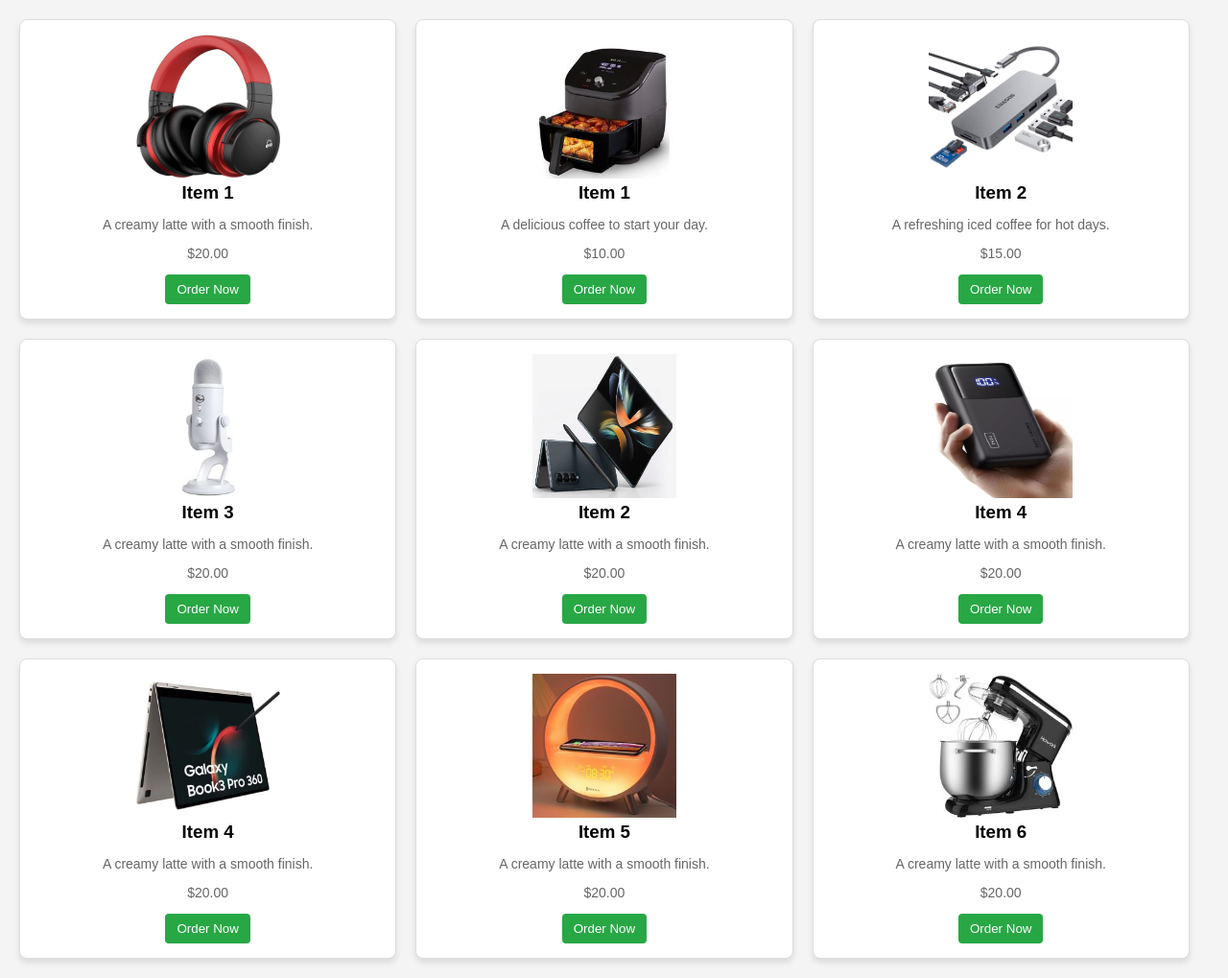
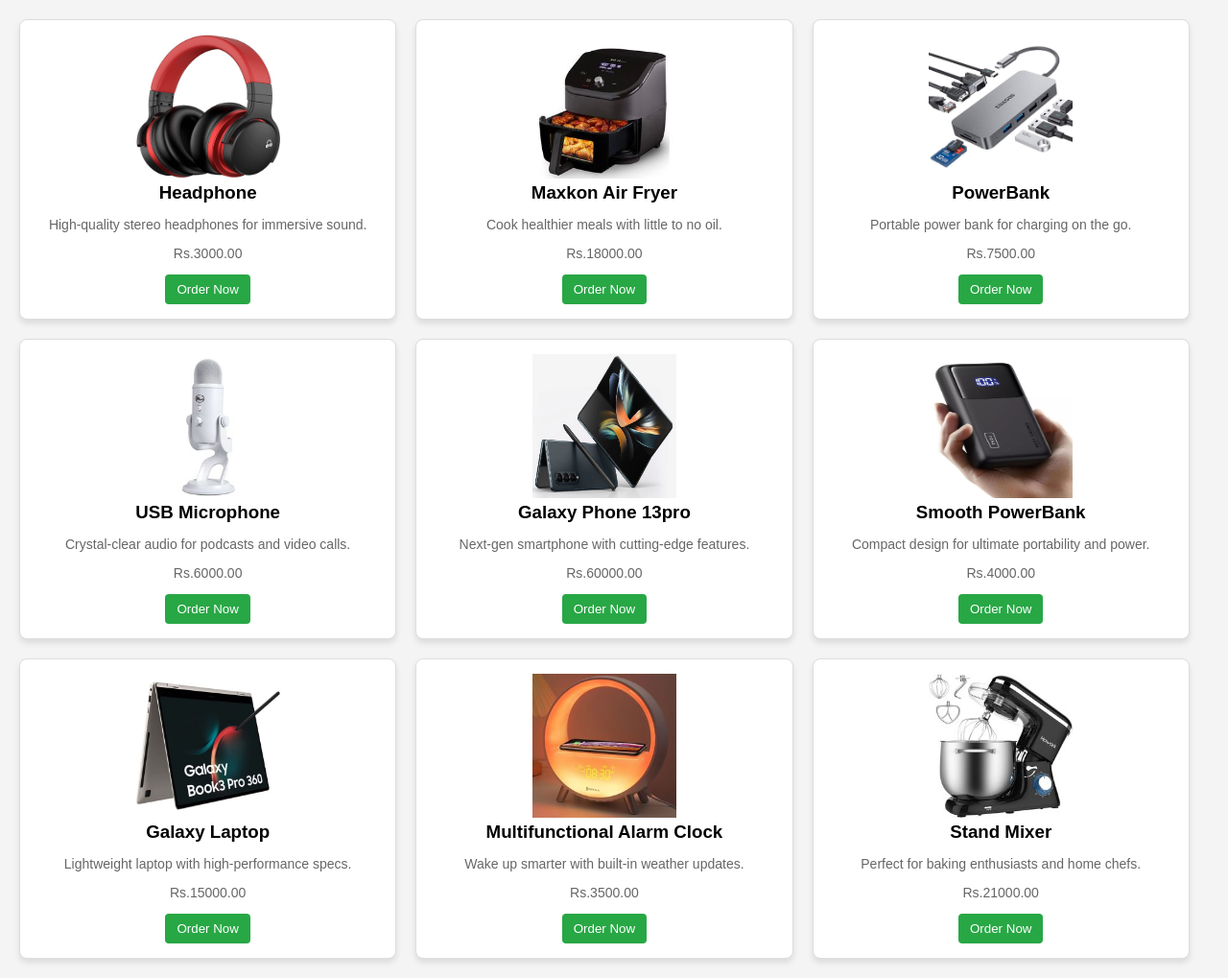
Before and after one commit to nethmidilekshakavi/JSP-Project, a Java web app: page /ElectricProducts.jsp in a window 1280 px wide. Shown: the whole page at 96% size. Run offline with Tomcat 11, a stand-in JSP engine, Linux system fonts and the light colour scheme.

Commit message:
Electric Products page design

```diff
--- a/src/main/webapp/ElectricProducts.jsp
+++ b/src/main/webapp/ElectricProducts.jsp
@@ -10,71 +10,71 @@
 <div class="content">
   <div class="card-container">
     <div class="card">
-      <img src="Image/Categories/Eeletronic/a8337f50ffaf22a9f4c350ed63362ec8.jpg" alt="Item 3">
-      <h3>Item 1</h3>
-      <p class="description">A creamy latte with a smooth finish.</p>
-      <p class="price">$20.00</p>
-      <button onclick="addToCart('Item 3', 20)">Order Now</button>
+      <img src="Image/Categories/Eeletronic/a8337f50ffaf22a9f4c350ed63362ec8.jpg" alt="Headphone">
+      <h3>Headphone</h3>
+      <p class="description">High-quality stereo headphones for immersive sound.</p>
+      <p class="price">Rs.3000.00</p>
+      <a href=""><button>Order Now</button></a>
     </div>
     <div class="card">
-      <img src="Image/Categories/Eeletronic/6b07dc8a2d28374ff5d01ba6dc148703.jpg" alt="Item 1">
-      <h3>Item 1</h3>
-      <p class="description">A delicious coffee to start your day.</p>
-      <p class="price">$10.00</p>
-      <button onclick="addToCart('Item 1', 10)">Order Now</button>
+      <img src="Image/Categories/Eeletronic/6b07dc8a2d28374ff5d01ba6dc148703.jpg" alt="Maxkon Air Fryer">
+      <h3>Maxkon Air Fryer</h3>
+      <p class="description">Cook healthier meals with little to no oil.</p>
+      <p class="price">Rs.18000.00</p>
+      <a href=""><button>Order Now</button></a>
     </div>
     <div class="card">
-      <img src="Image/Categories/Eeletronic/5dba612dd9931919daf3b784533a83df.jpg" alt="Item 2">
-      <h3>Item 2</h3>
-      <p class="description">A refreshing iced coffee for hot days.</p>
-      <p class="price">$15.00</p>
-      <button onclick="addToCart('Item 2', 15)">Order Now</button>
+      <img src="Image/Categories/Eeletronic/5dba612dd9931919daf3b784533a83df.jpg" alt="PowerBank">
+      <h3>PowerBank</h3>
+      <p class="description">Portable power bank for charging on the go.</p>
+      <p class="price">Rs.7500.00</p>
+      <a href=""><button>Order Now</button></a>
     </div>
     <div class="card">
-      <img src="Image/Categories/Eeletronic/f30582afd1b9213faca85ee312a77164.jpg" alt="Item 3">
-      <h3>Item 3</h3>
-      <p class="description">A creamy latte with a smooth finish.</p>
-      <p class="price">$20.00</p>
-      <button onclick="addToCart('Item 3', 20)">Order Now</button>
+      <img src="Image/Categories/Eeletronic/f30582afd1b9213faca85ee312a77164.jpg" alt="USB Microphone">
+      <h3>USB Microphone</h3>
+      <p class="description">Crystal-clear audio for podcasts and video calls.</p>
+      <p class="price">Rs.6000.00</p>
+      <a href=""><button>Order Now</button></a>
     </div>
     <div class="card">
-      <img src="Image/Categories/Eeletronic/225df0cf45c4d1bfc5d9a31c1de0772a.jpg" alt="Item 3">
-      <h3>Item 2</h3>
-      <p class="description">A creamy latte with a smooth finish.</p>
-      <p class="price">$20.00</p>
-      <button onclick="addToCart('Item 3', 20)">Order Now</button>
+      <img src="Image/Categories/Eeletronic/225df0cf45c4d1bfc5d9a31c1de0772a.jpg" alt="Galaxy Phone 13pro">
+      <h3>Galaxy Phone 13pro</h3>
+      <p class="description">Next-gen smartphone with cutting-edge features.</p>
+      <p class="price">Rs.60000.00</p>
+      <a href=""><button>Order Now</button></a>
     </div>
     <div class="card">
-      <img src="Image/Categories/Eeletronic/a2911d64b84936d16e01da5627f7eb1c.jpg" alt="Item 3">
-      <h3>Item 4</h3>
-      <p class="description">A creamy latte with a smooth finish.</p>
-      <p class="price">$20.00</p>
-      <button onclick="addToCart('Item 3', 20)">Order Now</button>
+      <img src="Image/Categories/Eeletronic/a2911d64b84936d16e01da5627f7eb1c.jpg" alt="Smooth PowerBank">
+      <h3>Smooth PowerBank</h3>
+      <p class="description">Compact design for ultimate portability and power.</p>
+      <p class="price">Rs.4000.00</p>
+      <a href=""><button>Order Now</button></a>
     </div>
     <div class="card">
-      <img src="Image/Categories/Eeletronic/557b6cbe0b85cbd2cf4040dda07abcb1.jpg" alt="Item 3">
-      <h3>Item 4</h3>
-      <p class="description">A creamy latte with a smooth finish.</p>
-      <p class="price">$20.00</p>
-      <button onclick="addToCart('Item 3', 20)">Order Now</button>
+      <img src="Image/Categories/Eeletronic/557b6cbe0b85cbd2cf4040dda07abcb1.jpg" alt="Galaxy Laptop">
+      <h3>Galaxy Laptop</h3>
+      <p class="description">Lightweight laptop with high-performance specs.</p>
+      <p class="price">Rs.15000.00</p>
+      <a href=""><button>Order Now</button></a>
     </div>
     <div class="card">
-      <img src="Image/Categories/Eeletronic/dbccb776620d025ab9b9fe5218b64a83.jpg" alt="Item 3">
-      <h3>Item 5</h3>
-      <p class="description">A creamy latte with a smooth finish.</p>
-      <p class="price">$20.00</p>
-      <button onclick="addToCart('Item 3', 20)">Order Now</button>
+      <img src="Image/Categories/Eeletronic/dbccb776620d025ab9b9fe5218b64a83.jpg" alt="Multifunctional Alarm Clock">
+      <h3>Multifunctional Alarm Clock</h3>
+      <p class="description">Wake up smarter with built-in weather updates.</p>
+      <p class="price">Rs.3500.00</p>
+      <a href=""><button>Order Now</button></a>
     </div>
     <div class="card">
-      <img src="Image/Categories/Eeletronic/7b56cb5ec005d502daac10808a086de0.jpg" alt="Item 3">
-      <h3>Item 6</h3>
-      <p class="description">A creamy latte with a smooth finish.</p>
-      <p class="price">$20.00</p>
-      <button onclick="addToCart('Item 3', 20)">Order Now</button>
+      <img src="Image/Categories/Eeletronic/7b56cb5ec005d502daac10808a086de0.jpg" alt="Stand Mixer">
+      <h3>Stand Mixer</h3>
+      <p class="description">Perfect for baking enthusiasts and home chefs.</p>
+      <p class="price">Rs.21000.00</p>
+      <a href=""><button>Order Now</button></a>
     </div>
-
   </div>
 </div>
 
+
 </body>
 </html>
--- a/src/main/webapp/css/Categories.css
+++ b/src/main/webapp/css/Categories.css
@@ -57,8 +57,10 @@
 .shopnow{
     background-color: #9b59b6;
     width: 100px;
-    height: 40px;
+    height: 30px;
     border: none;
+    color: black;
+    font-weight: bold;
 }
 
 
```
Also changed, not shown: src/main/webapp/ClothingProducts.jsp (added, +16 -0 lines).
